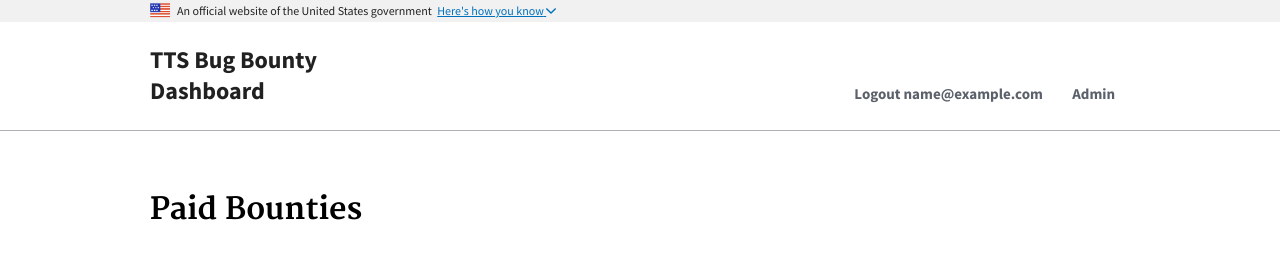
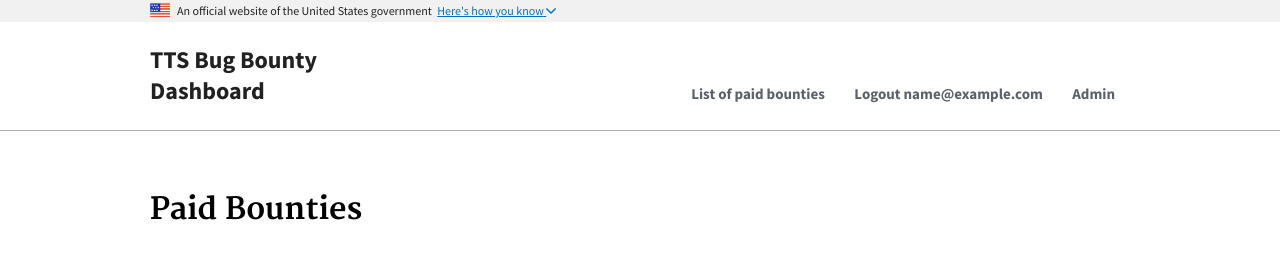
Before and after one commit to 18F/tts-bug-bounty-dashboard, a Django app: page /bounties/ in a window 1280 px wide. Shown: the top 264 px of the page. Run offline with Django 3.2, Linux system fonts and the light colour scheme; the visitor is signed in with stand-in values (Sample User, id 1); data that the repository does not hold is empty; parts of the project's set-up code (start-up, migrations or seed data) failed here and were passed over.

Commit message:
Add the bounty list to the nav

```diff
--- a/dashboard/jinja2/base.html
+++ b/dashboard/jinja2/base.html
@@ -55,6 +55,7 @@
       </button>
       <ul class="usa-nav-primary usa-accordion">
       {% if request.user.is_authenticated() %}
+        <li><a href="{{ url('bounty_list') }}">List of paid bounties</a></li>
         <li><a href="{{ url('logout') }}">Logout {{ request.user.email }}</a></li>
         {% if request.user.is_staff %}
           <li><a href="{{ url('admin:index') }}">Admin</a></li>
```
